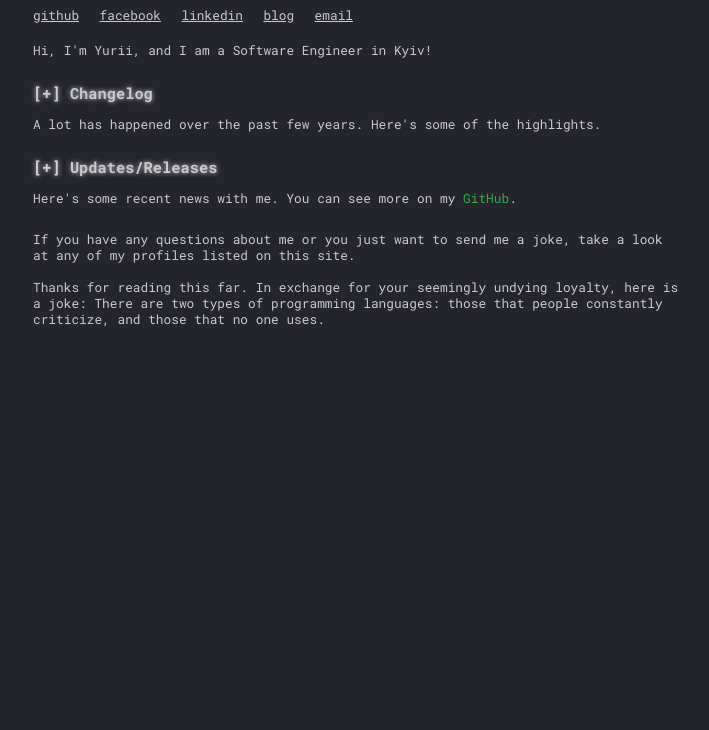
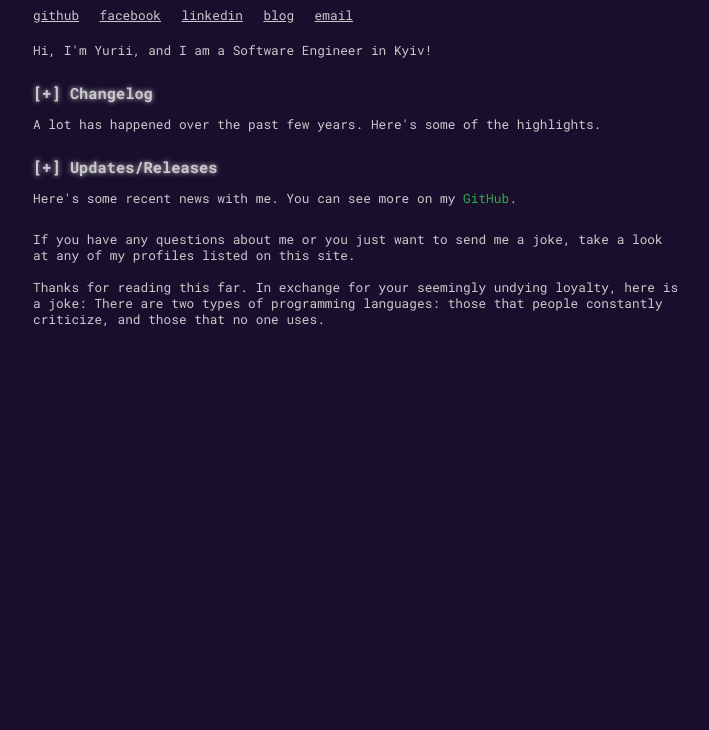
Before and after one commit to DyvakYA/dyvakya.github.io, a plain HTML site: page index.html in a window 1280 px wide. Shown: the part 70-800 px from the top of the page, without its empty margins (282-991 px from the left). Drawn offline with Linux system fonts and the light colour scheme; no server answers; a script that the page names is missing.

Commit message:
Update main.css

```diff
--- a/css/main.css
+++ b/css/main.css
@@ -1,5 +1,5 @@
 body {
-  background: #24252D;
+  background: #190E2C;
   color: #CACACC;
   font-family: 'Roboto Mono', monospace;
   font-size: .8em;
```
